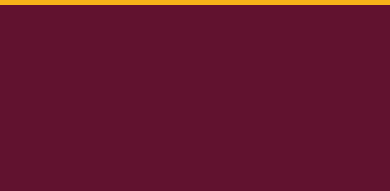
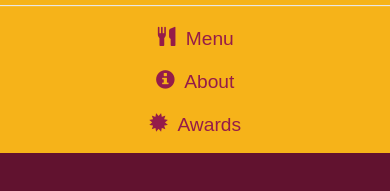
Before and after one commit to ForteMare/Asia-Bistro-Website, a plain HTML site: page index.html in a window 390 px wide. Both pictures are taken after a click on the button "Toggle Navigation". Shown: the part 87-278 px from the top of the page. Drawn offline with Linux system fonts and the light colour scheme.

Commit message:
Corrected the error in mini drop down menu

```diff
--- a/css/style.css
+++ b/css/style.css
@@ -121,7 +121,6 @@ body {
     }
 
     .navbar-brand p { /* Kosher Certified */
-        text-transform: uppercase;
         font-size: .6em;
         margin-top: 12px;
     }
@@ -129,4 +128,13 @@ body {
     .navbar-brand p img { /* Star-K */
         height: 20px;
     }
+
+    #collapsable-nav a { /* Collapsable nav menu glyph */
+        font-size: 1.2em;
+    }
+
+    #collapsable-nav a span{
+        font-size: 1em;
+        margin-right: 5px;
+    }
 }
--- a/index.html
+++ b/index.html
@@ -34,7 +34,7 @@
                     </div>
 
                     <button type="button" class="navbar-toggle collapsed" data-toggle="collapse"
-                        data-target="#collapsible-nav" aria-expanded="false">
+                        data-target="#collapsable-nav" aria-expanded="false">
                         <span class="sr-only">Toggle Navigation</span>
                         <span class="icon-bar"></span>
                         <span class="icon-bar"></span>
```
